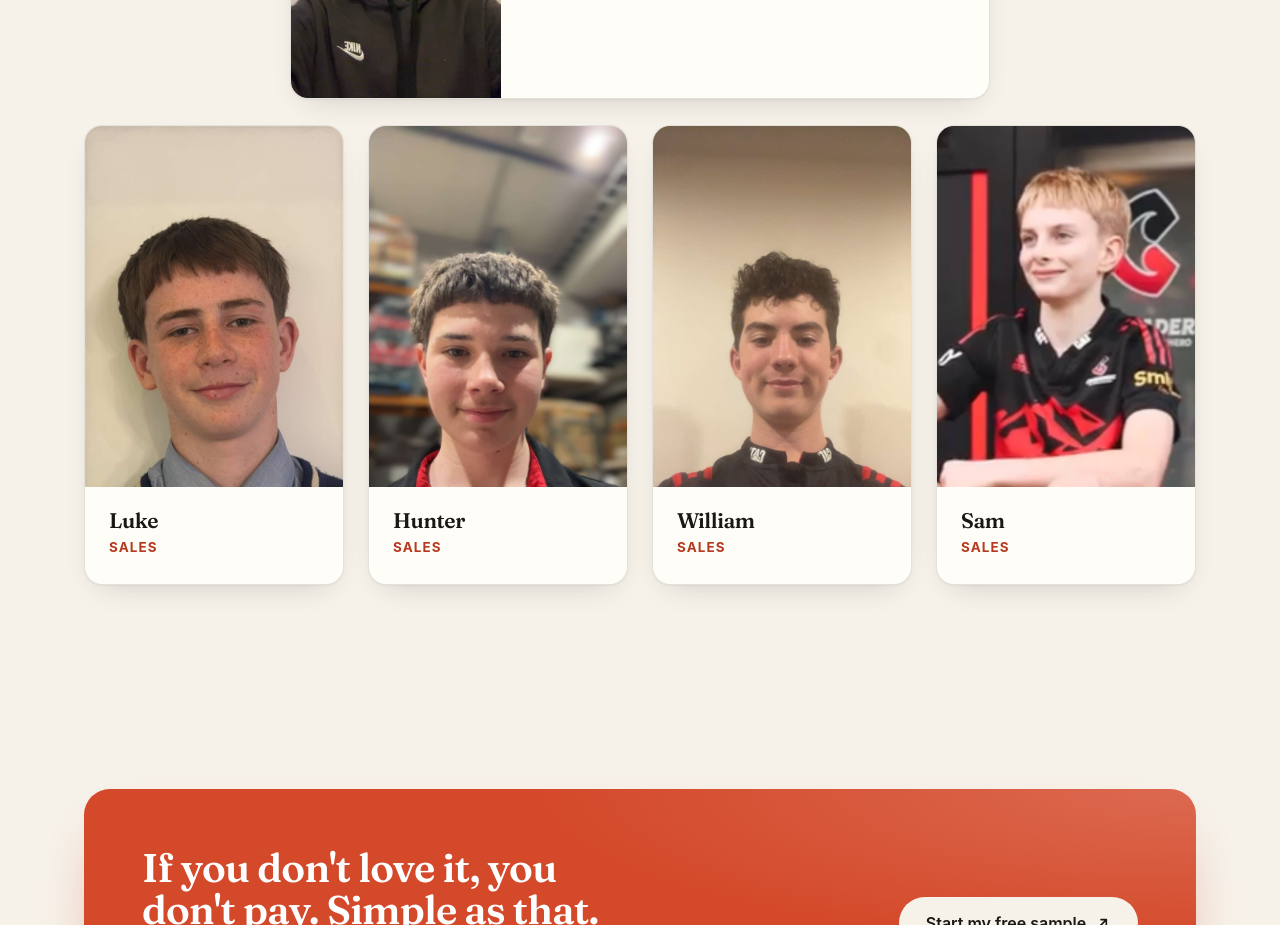
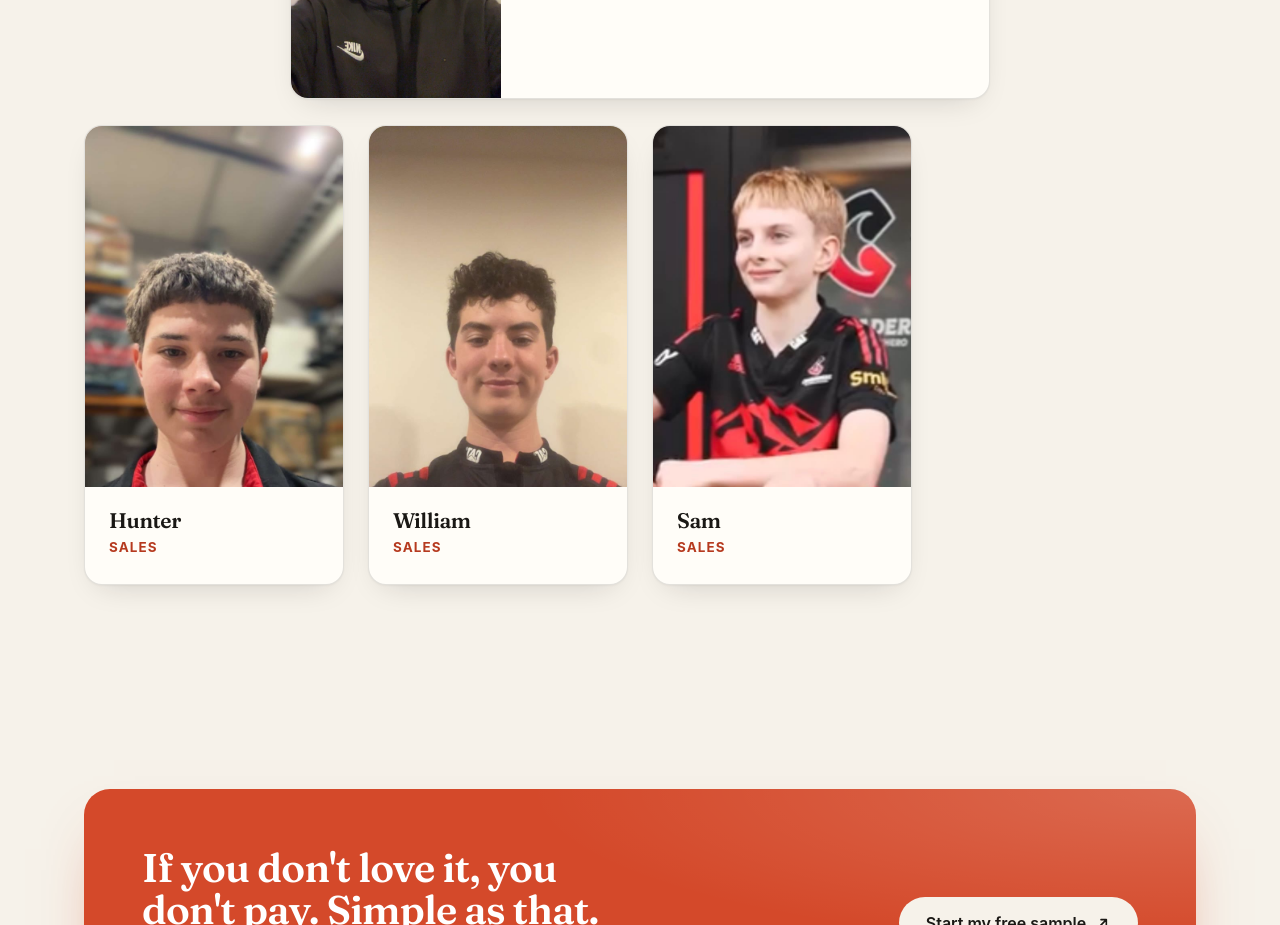
Before and after one commit to william333-dev/websites-by-will, a plain HTML site: page index.html in a window 1280 px wide. Shown: the part 4741-5666 px from the top of the page. Drawn offline with nearby package versions, Linux system fonts and the light colour scheme.

Commit message:
Remove Luke from team section

```diff
--- a/index.html
+++ b/index.html
@@ -498,15 +498,6 @@
 
     <div class="team-row">
 
-      <!-- LUKE. Add real photo:  <div class="photo"><img src="luke.jpg" alt="Luke"></div> -->
-      <article class="member reveal">
-        <div class="photo"><img src="assets/luke.jpg" alt="Luke"></div>
-        <div class="member-body">
-          <h3>Luke</h3>
-          <span class="role">Sales</span>
-        </div>
-      </article>
-
       <!-- HUNTER. Add real photo:  <div class="photo"><img src="hunter.jpg" alt="Hunter"></div> -->
       <article class="member reveal">
         <div class="photo"><img src="assets/hunter.jpg" alt="Hunter"></div>
```
